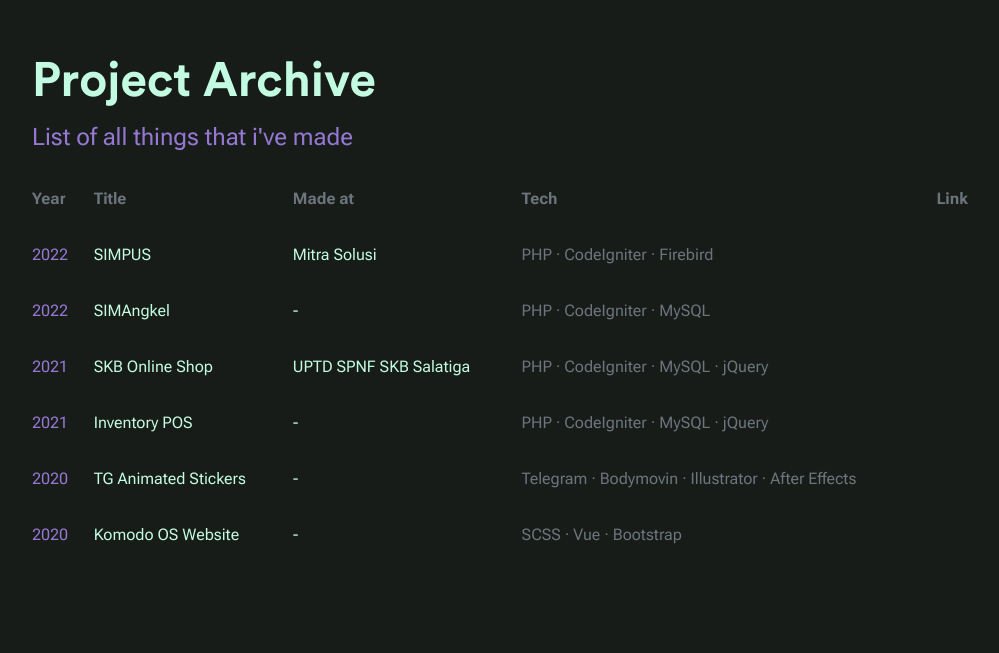
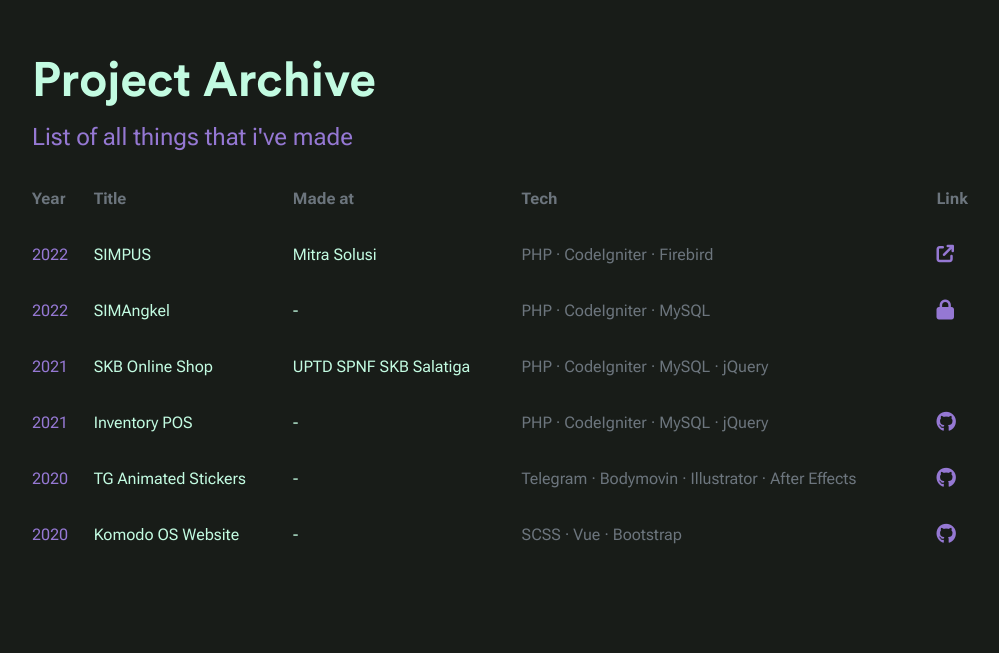
Before and after one commit to aryanataandi/aryanataandi-react, a React (Create React App) app: page /archive in a window 1280 px wide. Shown: the part 147-800 px from the top of the page, without its empty margins (76-1075 px from the left). Built offline with nearby package versions, Linux system fonts and the light colour scheme.

Commit message:
temporary fix archive link

```diff
--- a/src/components/Archive.jsx
+++ b/src/components/Archive.jsx
@@ -64,26 +64,51 @@ const Archive = () => {
     let result;
 
     for (const key in props) {
-      if (props.hasOwnProperty('external')) {
+      if (Object.hasOwnProperty.call(props, key)) {
+        for (const item in props[key]) {
+          if (Object.keys(props[key]) == 'external') {
             result = (
-          <a href={props['external']}>
-            <i class="fa-solid fa-arrow-up-right-from-square"></i>
+              <a href={props[key]['external']} target="_blank" rel="noreferer">
+                <i className="fa-solid fa-arrow-up-right-from-square fa-lg"></i>
               </a>
             );
-      } else if (props.hasOwnProperty('github')) {
+          }
+          if (Object.keys(props[key]) == 'github') {
             result = (
-          <a href={props.github}>
-            <i class="fa-brands fa-github"></i>
+              <a href={props[key]['github']} target="_blank" rel="noreferer">
+                <i className="fa-brands fa-github fa-lg"></i>
               </a>
             );
-      } else if (props.hasOwnProperty('private')) {
+          }
+          if (Object.keys(props[key]) == 'private') {
             result = (
-          <a href={props.private}>
-            <i class="fa-solid fa-lock"></i>
+              <a href={props[key]['private']} target="_blank" rel="noreferer">
+                <i className="fa-solid fa-lock fa-lg"></i>
               </a>
             );
           }
         }
+      }
+    }
+    /* if (props[key].hasOwnProperty('external')) {
+      result = (
+        <a href={props[key]['external']}>
+          <i class="fa-solid fa-arrow-up-right-from-square"></i>
+        </a>
+      );
+    } else if (props.key.hasOwnProperty('github')) {
+      result = (
+        <a href={props[key]['github']}>
+          <i class="fa-brands fa-github"></i>
+        </a>
+      );
+    } else if (props.key.hasOwnProperty('private')) {
+      result = (
+        <a href={props[key]['private']}>
+          <i class="fa-solid fa-lock"></i>
+        </a>
+      );
+    } */
 
     return result;
   };
```
Lines whose indentation alone changed are shown as unchanged.
